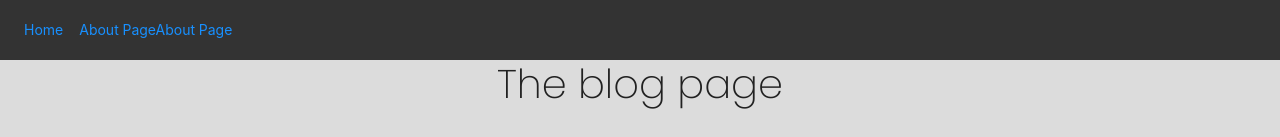
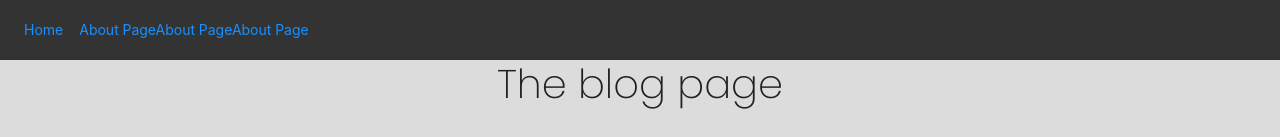
Before and after one commit to MohammedHaris96/Blog-Page, a React (Create React App) app: page / in a window 1280 px wide. Shown: the top 137 px of the page. Built offline with nearby package versions, Linux system fonts and the light colour scheme; data requests are answered from the project's data file; the HTML template or start-up script is replaced by a standard one.

Commit message:
minor change

```diff
--- a/src/Components/Navbar.js
+++ b/src/Components/Navbar.js
@@ -15,6 +15,8 @@ const Navbar = () => {
           <div className="m-2">
             <Link to="/about">About Page</Link>
             <Link to="/about">About Page</Link>
+
+            <Link to="/about">About Page</Link>
           </div>
         </div>
       </Row>
```
